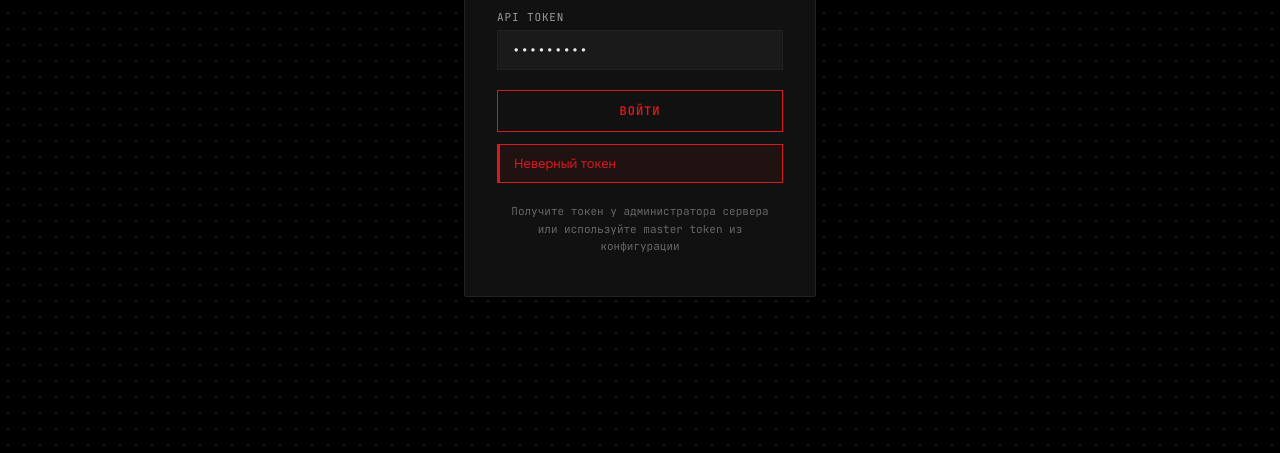
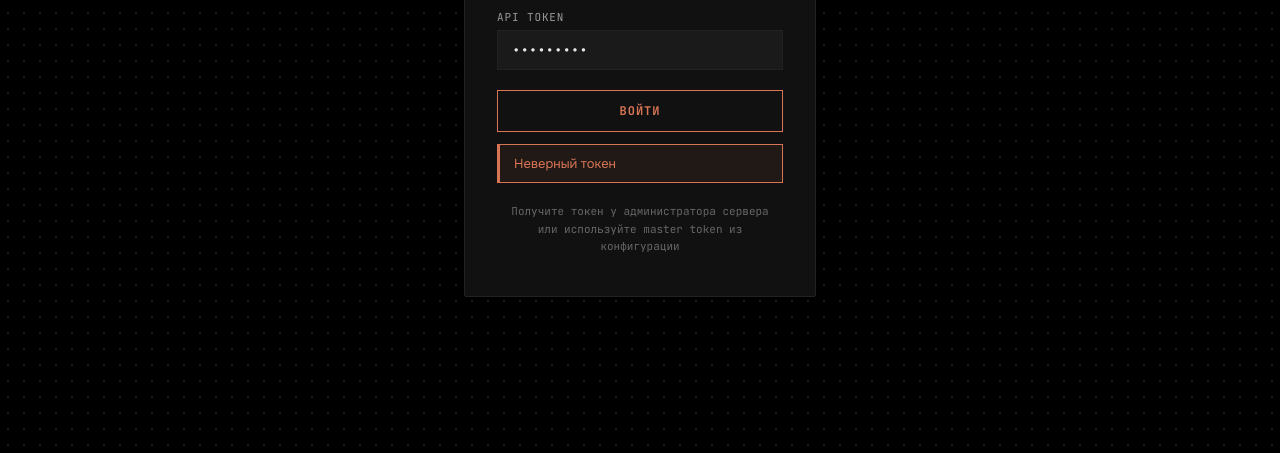
Before and after one commit to Antony-A-tech/MCP-Team-memory, a website: page src/web/public/login.html in a window 1280 px wide. Both pictures are taken after typing "Sample123" into the empty fields and a click on the button "ВОЙТИ". Shown: the part 347-800 px from the top of the page. Drawn offline with Linux system fonts and the light colour scheme; no server answers; a web font is replaced by a local one.

Commit message:
feat(theme): swap Nothing accent from signal red to warm coral (#D77554)

```diff
--- a/src/web/public/app.js
+++ b/src/web/public/app.js
@@ -68,8 +68,8 @@ const THEMES = [
   {
     id: 'nothing',
     name: 'Nothing',
-    desc: 'OLED-чёрная типографическая, сигнальный красный',
-    colors: { bg: '#000000', sidebar: '#000000', sidebarBorder: '1px solid #222', accent: '#D71921', line1: '#222', line2: '#D71921', line3: '#1A1A1A', line4: '#1A1A1A' }
+    desc: 'OLED-чёрная типографическая, сигнальный оранжевый',
+    colors: { bg: '#000000', sidebar: '#000000', sidebarBorder: '1px solid #222', accent: '#D77554', line1: '#222', line2: '#D77554', line3: '#1A1A1A', line4: '#1A1A1A' }
   },
   {
     id: 'brutalist',
--- a/src/web/public/login.html
+++ b/src/web/public/login.html
@@ -94,7 +94,7 @@
     .login-error {
       margin-top: 12px;
       padding: 10px 14px;
-      background: rgba(215, 25, 33, 0.08);
+      background: rgba(215, 117, 84, 0.08);
       border: 1px solid var(--accent-primary, #ef4444);
       border-left: 3px solid var(--accent-primary, #ef4444);
       border-radius: var(--radius-md, 0);
--- a/src/web/public/themes.css
+++ b/src/web/public/themes.css
@@ -137,15 +137,15 @@
   --text-secondary:    #999999;
   --text-muted:        #666666;
   --border-color:      #222222;
-  --accent-primary:    #D71921;
-  --accent-hover:      #B0141B;
+  --accent-primary:    #D77554;
+  --accent-hover:      #B85F40;
   --success:           #4A9E5C;
   --warning:           #D4A843;
-  --danger:            #D71921;
+  --danger:            #D77554;
   --priority-low:      #666666;
   --priority-medium:   #5B9BF6;
   --priority-high:     #D4A843;
-  --priority-critical: #D71921;
+  --priority-critical: #D77554;
   --radius-sm: 0px;
   --radius-md: 0px;
   --radius-lg: 2px;
@@ -584,7 +584,7 @@
 [data-theme="nothing"] .theme-row.active,
 [data-theme="nothing"] .theme-row.selected {
   border-color: var(--accent-primary);
-  background: rgba(215, 25, 33, 0.06);
+  background: rgba(215, 117, 84, 0.06);
 }
 
 [data-theme="nothing"] .stat-value,
```
